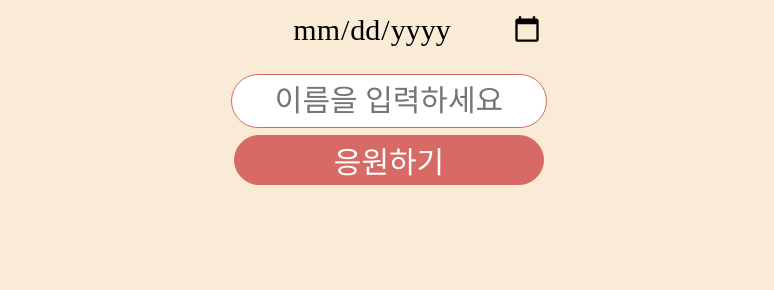
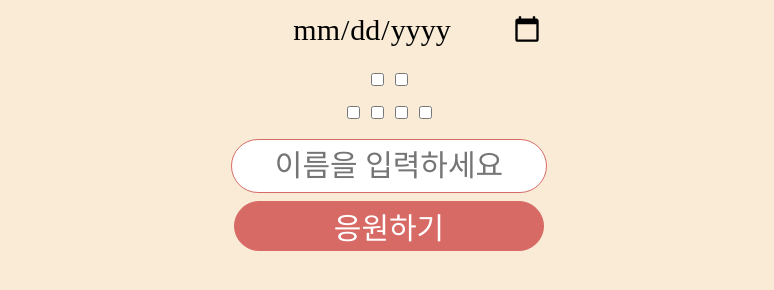
Before and after one commit to Seojisoo20191941/cheerup-diary, a plain HTML site: page index.html in a window 1280 px wide. Shown: the part 362-652 px from the top of the page, without its empty margins (251-1025 px from the left). Drawn offline with Linux system fonts and the light colour scheme; a web font is replaced by a local one.

Commit message:
fix:add checkbox

```diff
--- a/index.html
+++ b/index.html
@@ -9,24 +9,32 @@
     <script src="main.js"></script>
 </head>
 <body>
-    <section class="title">
+    <section>
         <h1>오늘,<br>
         가장 행복한 날</h1>
         <p>힘든 하루 속 당신을 위한 응원 일기</p>
     </section>
-    <section class="dates">
+    <section>
         <input type="date" class="date" id="date">
     </section>
-    <section class="weather">
+    <section>
+        <input type="checkbox" class="sex" id="girl">
+        <input type="checkbox" class="sex" id="boy">
+    </section>
+    <section>
+        <input type="checkbox" class="wheater" id="sunny">
+        <input type="checkbox" class="wheater" id="cloudy">
+        <input type="checkbox" class="wheater" id="rain">
+        <input type="checkbox" class="wheater" id="snow">
 
     </section>
-    <div class="buttons">
+    <section class="buttons">
         <form>
             <input type="text" placeholder="이름을 입력하세요" class="button white" id="name" />
             <br>
             <a><input type="button" value="응원하기" class="button pink" onclick="printName()"/></a>
         </form>
-    </div>
+    </section>
 
 </body>
 </html>
--- a/style.css
+++ b/style.css
@@ -23,7 +23,7 @@ p{
     padding: 0px;
     margin: 0px;
 }
-.dates{
+section{
     margin: 1%;
 }
 .date{
@@ -35,9 +35,6 @@ p{
     text-align: center;
     background-color: transparent;
     border:transparent
-}
-.buttons{
-    margin: 1%;
 }
 .button{
     font-family: 'SangSangShinb7';
@@ -58,3 +55,9 @@ p{
     border: 1px solid #D86A66;
     color:white;
 }
+#girl{
+    background-image: url('img/girl.PNG');
+}
+#boy{
+    background-image: url('img/boy.PNG');
+}
```
Also changed, not shown: img/boy.PNG (added), img/girl.PNG (added).
